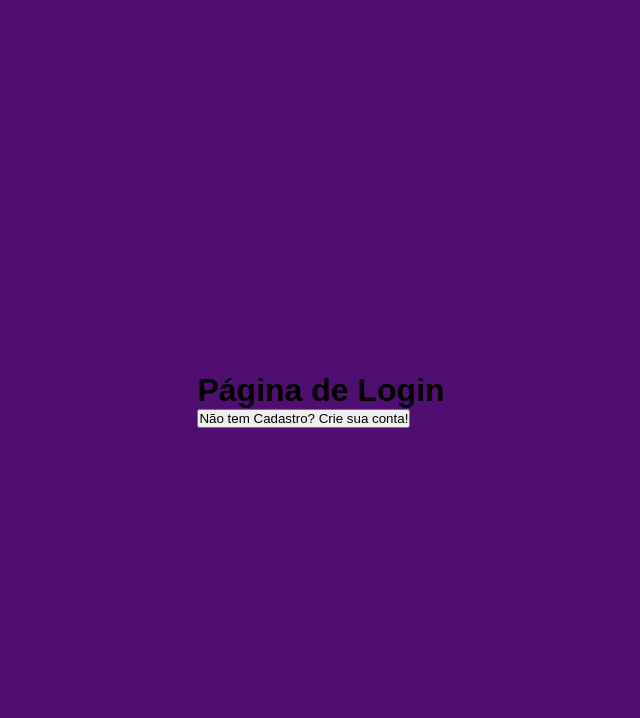
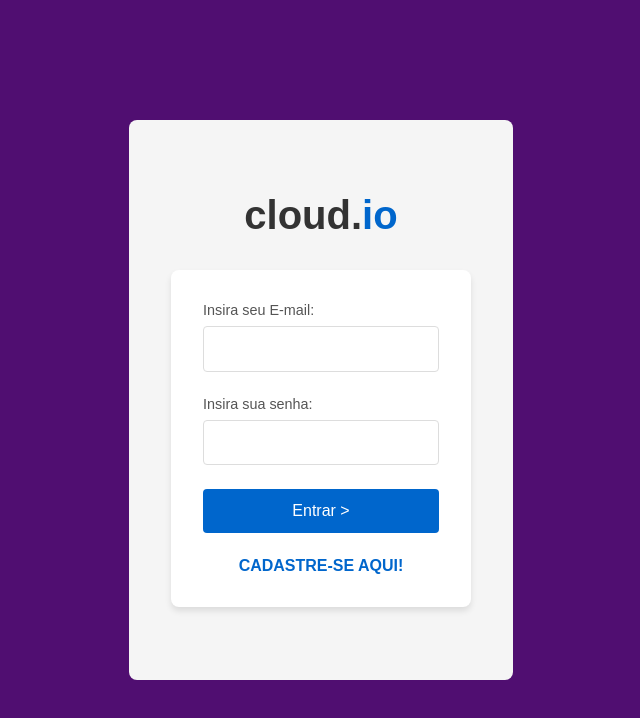
Before and after one commit to AndreHVentura/Cloud.io, a React (Create React App) app in the folder front/: page / in a window 1280 px wide. Shown: the top 718 px of the page, without its empty margins (319-959 px from the left). Built offline with nearby package versions, Linux system fonts and the light colour scheme.

Commit message:
pagina de login

```diff
--- a/front/src/pages/Login.tsx
+++ b/front/src/pages/Login.tsx
@@ -1,16 +1,58 @@
-import React from "react";
+import React, { useState } from "react";
 import { useNavigate } from "react-router-dom";
+import { InputField, InputLabel, LoginButton, LoginContainer, LoginForm, Logo, SignupLink } from "../styles/pages/login";
 
 const Login: React.FC = () => {
   const navigate = useNavigate();
+  // const [email, setEmail] = useState<string>('');
+  // const [senha, setSenha] = useState<string>('');
 
+
+  // const handleLogin = async () => {
+  //   try {
+  //     // Chama a API de login
+  //     // const response = await api.post('/login', { mail: email, password: senha });
+
+  //     // Salva o token no localStorage
+  //     localStorage.setItem('token', response.data.token);
+
+  //     // Redireciona para a página home
+  //     navigate('/home');
+  //   } catch (error) {
+  //     console.error('Erro ao fazer login:', error);
+  //     alert('Erro ao efetuar o login. Tente novamente.');
+  //   }
+  // };
   return (
-    <div>
-      <h1>Página de Login</h1>
-      <button onClick={() => navigate("/cadastro")}>
-        Não tem Cadastro? Crie sua conta!
-      </button>
-    </div>
+    <LoginContainer>
+      {/* <img src=""/> */}
+      <Logo>cloud.<span>io</span></Logo>
+
+
+      <LoginForm>
+        <InputLabel>Insira seu E-mail:</InputLabel>
+        <InputField
+          type="email"
+          className="email-input"
+          // value={email}
+          // onChange={(e) => setEmail(e.target.value)}
+          />
+
+        <InputLabel>Insira sua senha:</InputLabel>
+        <InputField
+          type="password"
+          className="password-input"
+          // value={senha}
+          // onChange={(e) => setSenha(e.target.value)}
+          />
+
+        <LoginButton onClick={()=>navigate("")}>Entrar &gt;</LoginButton>
+
+        <SignupLink onClick={() => navigate("/cadastro")}>CADASTRE-SE AQUI!</SignupLink>
+
+
+      </LoginForm>
+    </LoginContainer>
   );
 };
 
--- /dev/null
+++ b/front/src/styles/pages/login.tsx
@@ -0,0 +1,90 @@
+import styled from "styled-components";
+
+const LoginContainer = styled.div`
+  display: flex;
+  flex-direction: column;
+  align-items: center;
+  justify-content: center;
+  height: 70vh;
+  width: 30vw;
+  background-color: #f5f5f5;
+  font-family: 'Arial', sans-serif;
+  border-radius: 8px;
+`;
+
+const Logo = styled.h1`
+  font-size: 2.5rem;
+  color: #333;
+  margin-bottom: 2rem;
+  font-weight: bold;
+
+  span {
+    color: #0066cc;
+  }
+`;
+
+const LoginForm = styled.form`
+  display: flex;
+  flex-direction: column;
+  width: 300px;
+  padding: 2rem;
+  background: white;
+  border-radius: 8px;
+  box-shadow: 0 4px 6px rgba(0, 0, 0, 0.1);
+`;
+
+const InputLabel = styled.label`
+  margin-bottom: 0.5rem;
+  color: #555;
+  font-size: 0.9rem;
+`;
+
+const InputField = styled.input`
+  padding: 0.8rem;
+  margin-bottom: 1.5rem;
+  border: 1px solid #ddd;
+  border-radius: 4px;
+  font-size: 1rem;
+
+  &:focus {
+    outline: none;
+    border-color: #0066cc;
+  }
+`;
+
+const LoginButton = styled.button`
+  padding: 0.8rem;
+  background-color: #0066cc;
+  color: white;
+  border: none;
+  border-radius: 4px;
+  font-size: 1rem;
+  cursor: pointer;
+  transition: background-color 0.3s;
+
+  &:hover {
+    background-color: #0052a3;
+  }
+`;
+
+const SignupLink = styled.a`
+  margin-top: 1.5rem;
+  text-align: center;
+  color: #0066cc;
+  text-decoration: none;
+  font-weight: bold;
+  cursor: pointer;
+
+  &:hover {
+    text-decoration: underline;
+  }
+`;
+export{
+    LoginContainer,
+    Logo,
+    LoginForm,
+    InputLabel,
+    InputField,
+    LoginButton,
+    SignupLink
+}
```
Also changed, not shown: 2 other files (tests, documents, lock files or other folders).
